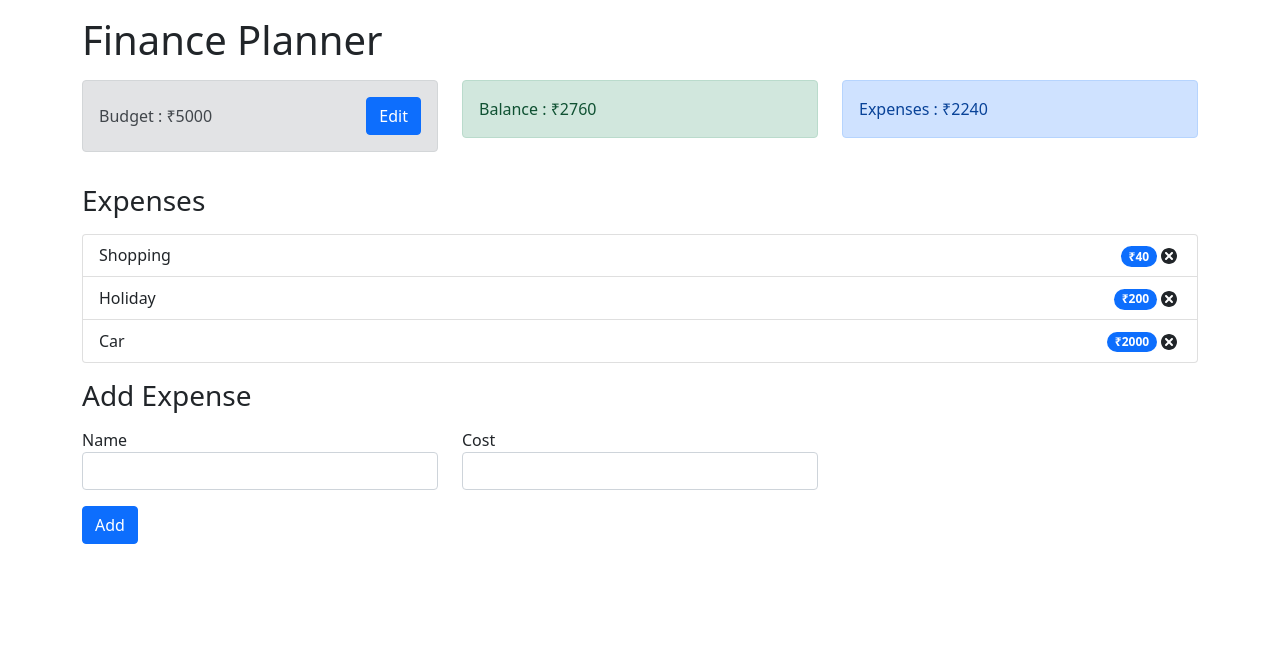
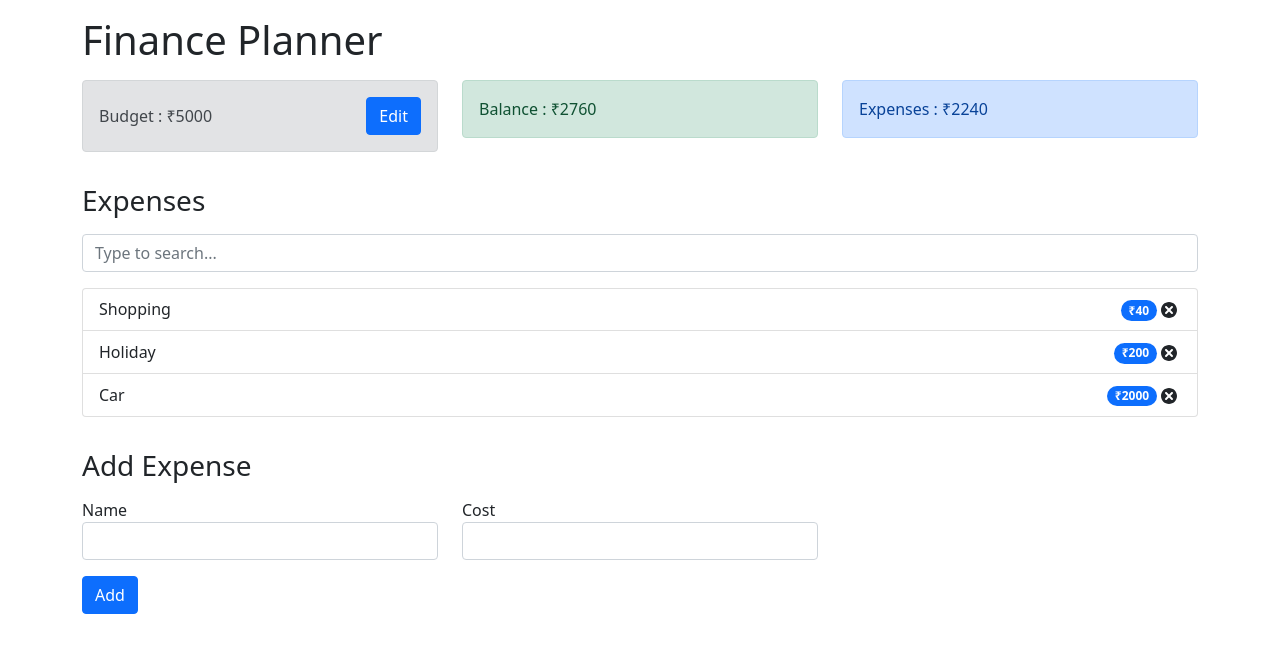
Before and after one commit to jagadhis/budgetplanner, a React (Create React App) app: page / in a window 1280 px wide. Shown: the top 652 px of the page. Built offline with nearby package versions, Linux system fonts and the light colour scheme.

Commit message:
completed

```diff
--- a/src/Components/ExpenseList.js
+++ b/src/Components/ExpenseList.js
@@ -1,13 +1,33 @@
-import React, { useContext } from "react";
+import React, { useContext, useState, useEffect } from "react";
 import ExpenseItem from "./ExpenseItem";
 import { AppContext } from "../Context/AppContext";
 
 const ExpenseList = () => {
   const { expenses } = useContext(AppContext);
+  const [filteredExpenses, setFilteredExpenses] = useState(expenses || []);
+
+  useEffect(() => {
+    setFilteredExpenses(expenses);
+  }, [expenses]);
+
+  const handleChange = (event) => {
+    const SearchResults = expenses.filter((filteredExpense) =>
+      filteredExpense.name.toLowerCase().includes(event.target.value)
+    );
+    setFilteredExpenses(SearchResults);
+  };
 
   return (
-    <ul className="list-group">
-      {expenses.map((expense) => (
+    <>
+      <input
+        type="text"
+        class="form-control mb-2 mr-sm-2"
+        placeholder="Type to search..."
+        onChange={handleChange}
+      />
+
+      <ul className="list-group mt-3 mb-3">
+        {filteredExpenses.map((expense) => (
           <ExpenseItem
             key={expense.cost}
             id={expense.id}
@@ -16,6 +36,7 @@ const ExpenseList = () => {
           />
         ))}
       </ul>
+    </>
   );
 };
 
```
Lines whose indentation alone changed are shown as unchanged.
